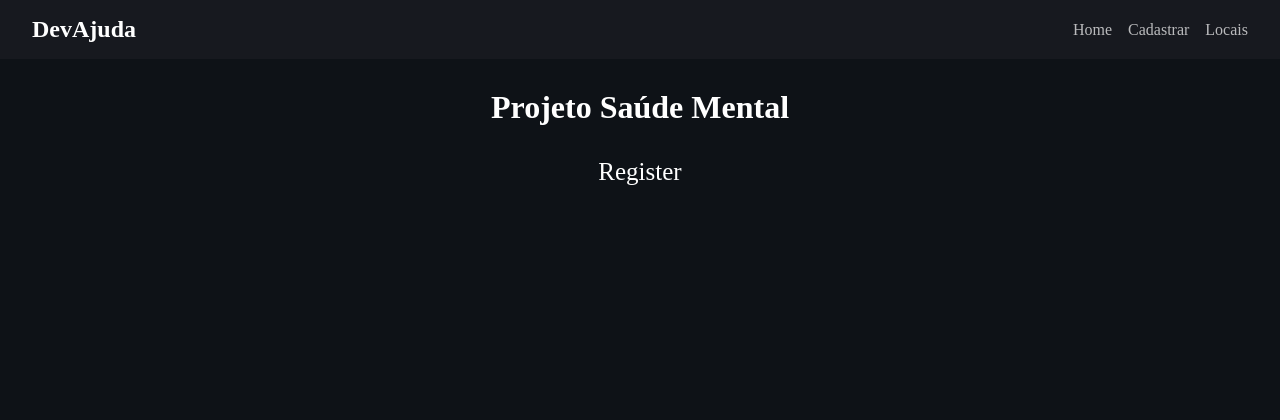
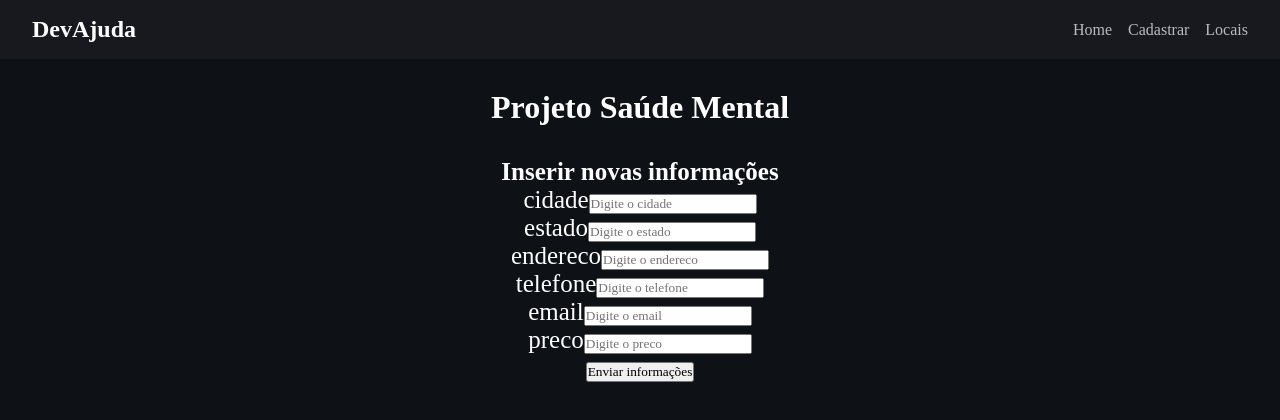
Before and after one commit to rafaelftourinho/projeto_saude_mental, a React (Vite) app in the folder frontend/: page /register in a window 1280 px wide. Shown: the top 420 px of the page. Built offline with nearby package versions, Linux system fonts and the light colour scheme.

Commit message:
:sparkles: add new parts in frontend

```diff
--- a/frontend/src/Pages/List.jsx
+++ b/frontend/src/Pages/List.jsx
@@ -1,8 +1,37 @@
-import React from 'react';
+import React, { useState, useEffect } from 'react';
+import InfoFetch from '../axios/config';
 
 function List() {
+  const [info, setInfo] = useState([]);
+
+  const getInfos = async () => {
+    try {
+      const response = await InfoFetch.get('/infos');
+      const { data } = response;
+
+      setInfo(data);
+    } catch (error) {
+      console.log(error.message);
+    }
+  };
+
+  useEffect(() => {
+    getInfos();
+  });
+
   return (
-    <div>List</div>
+    <div>
+      {info.map((post) => (
+        <div className="info" key={post.id}>
+          <p>{post.cidade}</p>
+          <p>{post.estado}</p>
+          <p>{post.endereco}</p>
+          <p>{post.telefone}</p>
+          <p>{post.contatos}</p>
+          <p>{post.preco}</p>
+        </div>
+      ))}
+    </div>
   );
 }
 
--- a/frontend/src/Pages/Register.jsx
+++ b/frontend/src/Pages/Register.jsx
@@ -1,8 +1,67 @@
-import React from 'react';
+import React, { useState } from 'react';
+import { useNavigate } from 'react-router-dom';
+import InfoFetch from '../axios/config';
 
 function Register() {
+  const [infos, setInfos] = useState({});
+
+  const navigate = useNavigate();
+
+  const createNewInfo = async (event) => {
+    event.preventDefault();
+    const {
+      cidade,
+      estado,
+      endereco,
+      telefone,
+      email,
+      preco,
+    } = infos;
+
+    await InfoFetch.post('/infos', {
+      cidade,
+      estado,
+      endereco,
+      telefone,
+      email,
+      preco,
+    });
+
+    navigate('/');
+  };
+
+  const handleChange = ({ target }) => {
+    const { name } = target;
+    setInfos({
+      [name]: target.value,
+    });
+  };
+
+  const arr = ['cidade', 'estado', 'endereco', 'telefone', 'email', 'preco'];
+
   return (
-    <div>Register</div>
+    <div className="new-info">
+      <h4>Inserir novas informações</h4>
+      <form onSubmit={(e) => createNewInfo(e)}>
+        <div className="form-control">
+          {arr.map((info) => (
+            <div key={info}>
+              <label htmlFor={info}>
+                {info}
+              </label>
+              <input
+                type="text"
+                name={info}
+                id={info}
+                placeholder={`Digite o ${info}`}
+                onChange={handleChange}
+              />
+            </div>
+          ))}
+        </div>
+        <input type="submit" value="Enviar informações" className="btn" />
+      </form>
+    </div>
   );
 }
 
--- a/frontend/src/axios/config.js
+++ b/frontend/src/axios/config.js
@@ -1,7 +1,7 @@
 import axios from 'axios';
 
 const InfoFetch = axios.create({
-  baseURL: 'http://localhost:5173/',
+  baseURL: 'http://localhost:3000/',
   headers: {
     'Content-Type': 'application/json',
   },
```
Also changed, not shown: 1 other file (tests, documents, lock files or other folders).
